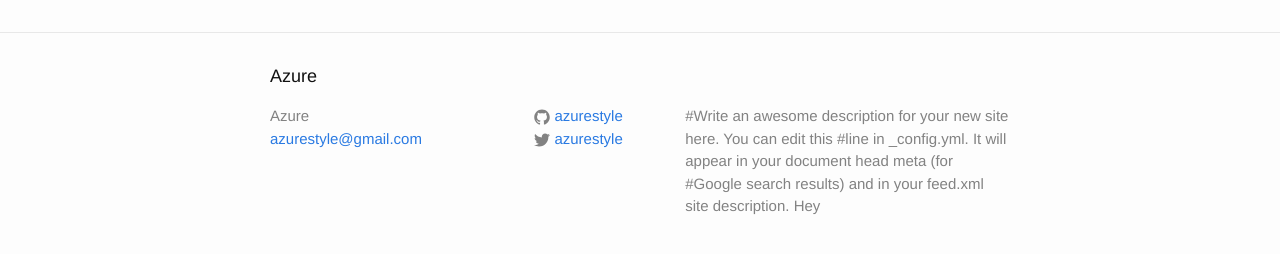
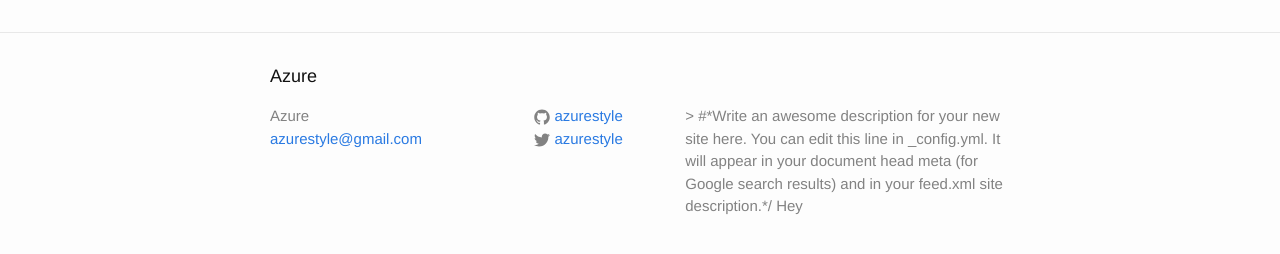
Before and after one commit to Azurestyle/cambioprueba, a Jekyll site: the page built from index.html, in a window 1280 px wide. Shown: the part 264-518 px from the top of the page. Built offline with Jekyll 4.4.1, drawn with Linux system fonts in a browser that asks for light colours.

```diff
--- a/_config.yml
+++ b/_config.yml
@@ -9,9 +9,9 @@
 title: Azure
 email: azurestyle@gmail.com
 description: > # this means to ignore newlines until "baseurl:"
-  #Write an awesome description for your new site here. You can edit this
-  #line in _config.yml. It will appear in your document head meta (for
-  #Google search results) and in your feed.xml site description.
+  > #*Write an awesome description for your new site here. You can edit this
+  line in _config.yml. It will appear in your document head meta (for
+  Google search results) and in your feed.xml site description.*/
   Hey
 baseurl: "" # the subpath of your site, e.g. /blog
 url: "http://yourdomain.com" # the base hostname & protocol for your site
```
